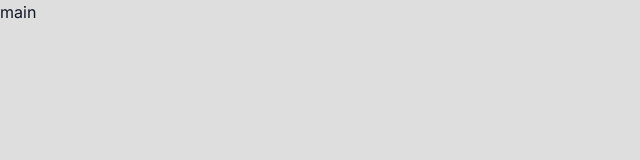
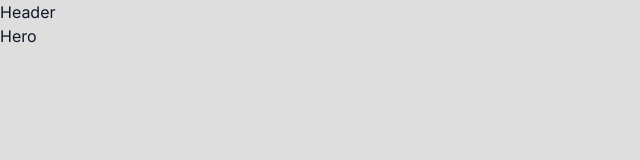
Before and after one commit to Lindapazw/MastracchioStudio, a Next.js app: page / in a window 1280 px wide. Shown: the top 160 px of the page, without its empty margins (0-640 px from the left). Built offline with nearby package versions, Linux system fonts and the light colour scheme.

Commit message:
add Hero and Header

```diff
--- /dev/null
+++ b/src/app/components/Header.js
@@ -0,0 +1,9 @@
+import React from 'react'
+
+const Header = () => {
+    return (
+        <div>Header</div>
+    )
+}
+
+export default Header
--- /dev/null
+++ b/src/app/components/Hero.js
@@ -0,0 +1,9 @@
+import React from 'react'
+
+const Hero = () => {
+    return (
+        <div>Hero</div>
+    )
+}
+
+export default Hero
--- a/src/app/page.js
+++ b/src/app/page.js
@@ -1,7 +1,14 @@
+// components
+import Header from './components/Header';
+import Hero from './components/Hero';
 
 
 export default function Home() {
   return (
-    <main>main</main>
+    <main className=''>
+      <Header/>
+      <Hero/>
+
+    </main>
   )
 }
```
